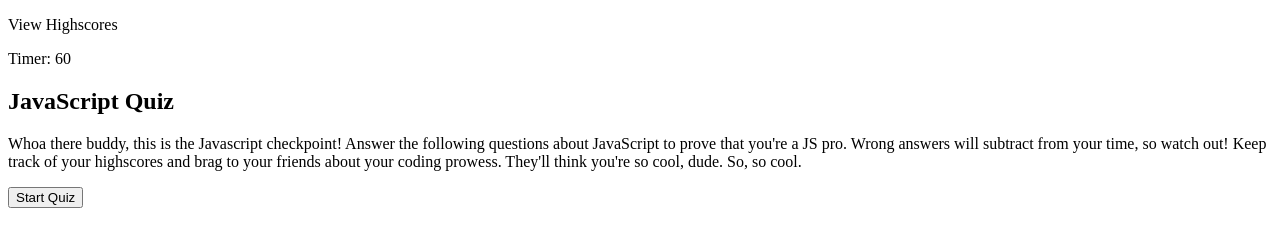
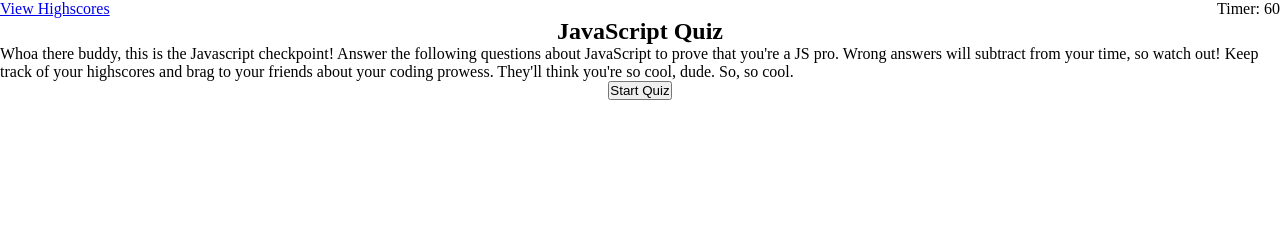
Before and after one commit to lapshaffer/ShafferCodeQuiz, a plain HTML site: page index.html in a window 1280 px wide. Drawn offline with Linux system fonts and the light colour scheme.

Commit message:
Began adding CSS to position page elements, linked quiz page to score page

```diff
--- a/assets/css/style.css
+++ b/assets/css/style.css
@@ -1,6 +1,41 @@
 /* TO-DO:
-1. Set some global variables
+1. Set some global/root variables
 2. Style header pieces to sit on either side of screen
 3. Style click-able boxes, but make question boxes list items
 4. Style all text elements
 5. Style highscore page */
+
+* {
+    margin: 0px;
+    padding: 0px;
+}
+
+:root {
+    --box-color: #f0db4f;
+}
+
+header {
+    display: flex;
+    width: 100%;
+    justify-content: space-between;
+}
+
+header p {
+    display: inline-block;
+}
+
+header div {
+    position: relative;
+    display: inline-block;
+}
+
+main {
+    display: flex;
+}
+
+main section {
+    display: flex;
+    flex-direction: column;
+    justify-content: center;
+    align-items: center;
+}
--- a/assets/js/script.js
+++ b/assets/js/script.js
@@ -1,7 +1,8 @@
 // TO-DO:
 // 1. eventListeners for buttons
 //      timer starts when start button is clicked
-// 2. Data attributes set and maleable for different questions/switching between questions
+// 2. Objects set for each question
+//      toggle between each for each question
 // 3. localStorage for high scores
 //      a place for the user to put their initials and have them stored alongside their score
 // 4. if statements for correct and incorrect answers
--- a/index.html
+++ b/index.html
@@ -2,8 +2,8 @@
 1. Make header with link to highscores page on left-hand side and timer on right-hand side
 2. Make main page with quiz description and button to start quiz
     The start button, and the question buttons, should all share a class or id so they can be styled alike
-3. Store data attributes for each question? And unique ids for each question set
-    When a box from each question set is clicked, it switches to the next question stored in the data attributes
+3. Store OBJECTS for each question
+    I was thinking about this wrong initially, but each question should be stored in a js object. Updating js notes to reflect this
 4. Know which answers are right and wrong
     And have a place for the screen to say if they're right or wrong
 5. When quiz is finished, display score with option to input initials and submit
@@ -16,11 +16,12 @@
     <meta charset="UTF-8">
     <meta http-equiv="X-UA-Compatible" content="IE=edge">
     <meta name="viewport" content="width=device-width, initial-scale=1.0">
+    <link rel="stylesheet" type="text/css" href="./assets/css/style.css" />
     <title>JavaScript Quiz</title>
 </head>
 <body>
     <header>
-        <p>View Highscores</p>
+        <p><a href="highscores.html">View Highscores</a></p>
         <div>Timer: <span>60</span></div>
     </header>
 
@@ -31,5 +32,6 @@
             <button>Start Quiz</button>
         </section>
     </main>
+    <script type="text/javascript" src="assets/js/script.js"></script>
 </body>
 </html>
```
Also changed, not shown: highscores.html (+6 -1 lines).
